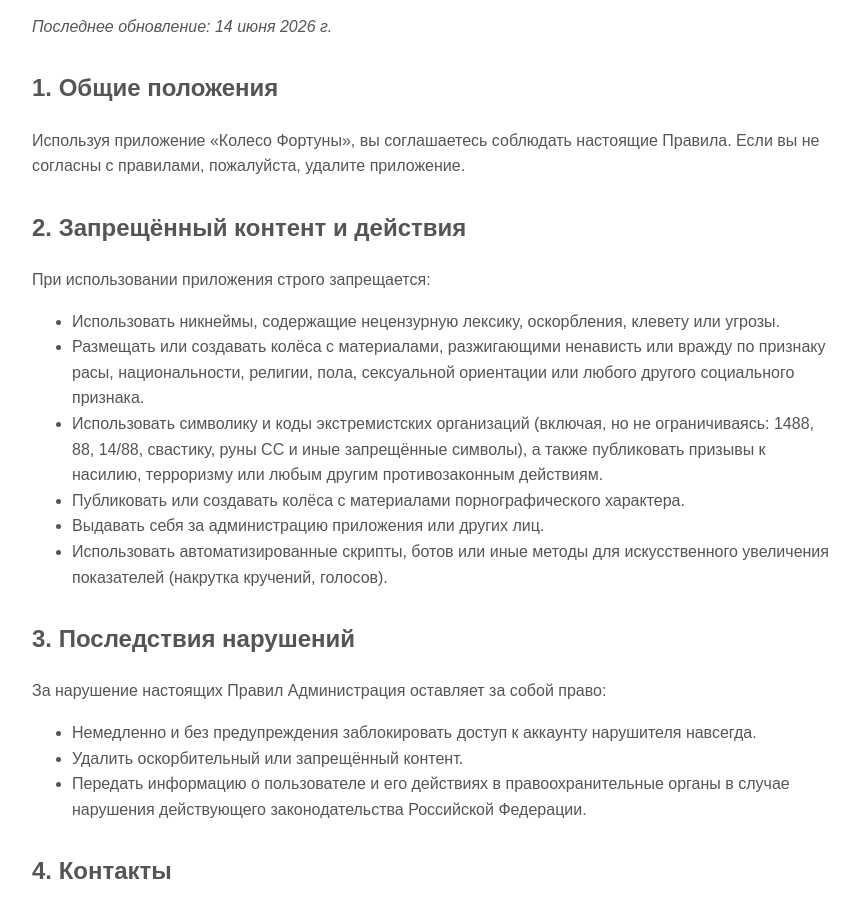
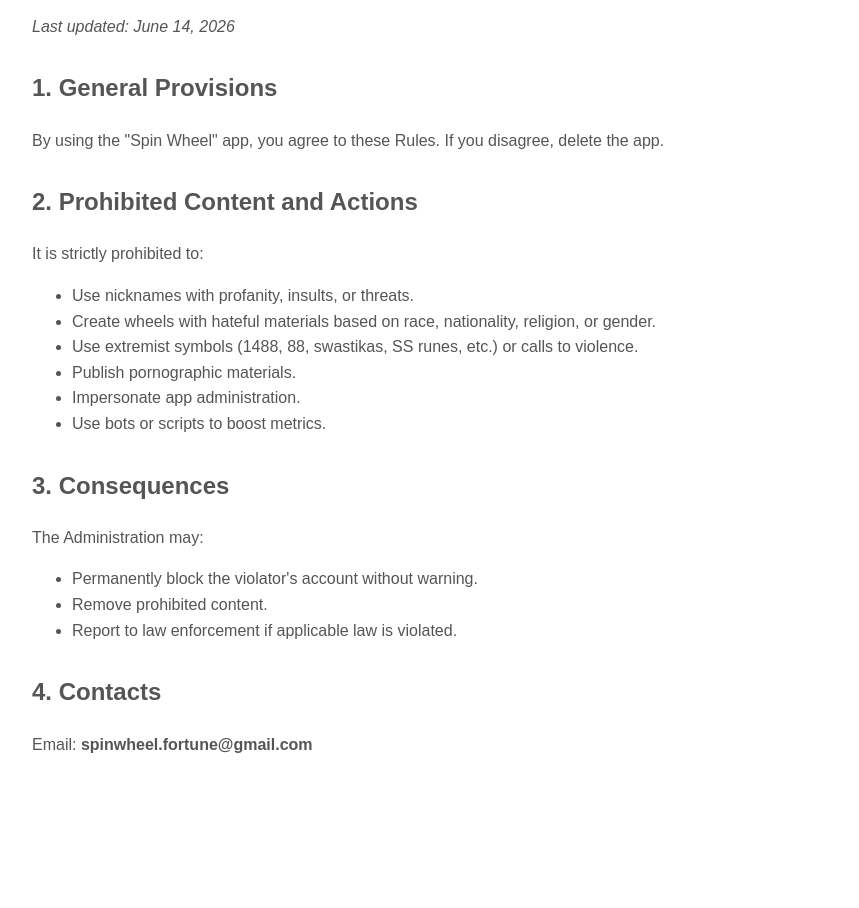
Before and after one commit to PepsiColaq/privacy-policy-wheel, a plain HTML site: page terms.html in a window 1280 px wide. Shown: the part 99-1007 px from the top of the page, without its empty margins (208-1067 px from the left). After the commit the page ends 896 px from the top, so only its background shows below. Drawn offline with Linux system fonts and the light colour scheme.

Commit message:
Update terms.html

```diff
--- a/terms.html
+++ b/terms.html
@@ -1,85 +1,80 @@
- <!DOCTYPE html>
+<!DOCTYPE html>
 <html>
 <head>
     <meta charset="UTF-8">
-    <title>Правила игры | Spin Wheel – Fortune</title>
+    <title>Правила использования | Terms of Use – Spin Wheel</title>
     <style>
         body { font-family: Arial, sans-serif; max-width: 800px; margin: 40px auto; padding: 0 20px; line-height: 1.6; }
-        h1 { color: #333; }
-        h2 { color: #555; margin-top: 30px; }
-        p, li { color: #555; }
+        h1 { color: #333; } h2 { color: #555; margin-top: 30px; } p, li { color: #555; }
     </style>
 </head>
 <body>
 
 <!-- Русская версия -->
-<div id="ru">
-    <h1>Правила игры «Колесо Фортуны»</h1>
+<div id="ru" style="display: none;">
+    <h1>Правила использования «Колесо Фортуны»</h1>
     <p><em>Последнее обновление: 14 июня 2026 г.</em></p>
 
     <h2>1. Общие положения</h2>
-    <p>Используя приложение «Колесо Фортуны», вы соглашаетесь соблюдать настоящие Правила. Если вы не согласны с правилами, пожалуйста, удалите приложение.</p>
+    <p>Используя приложение «Колесо Фортуны», вы соглашаетесь соблюдать настоящие Правила. Если вы не согласны, удалите приложение.</p>
 
     <h2>2. Запрещённый контент и действия</h2>
-    <p>При использовании приложения строго запрещается:</p>
+    <p>Строго запрещается:</p>
     <ul>
-        <li>Использовать никнеймы, содержащие нецензурную лексику, оскорбления, клевету или угрозы.</li>
-        <li>Размещать или создавать колёса с материалами, разжигающими ненависть или вражду по признаку расы, национальности, религии, пола, сексуальной ориентации или любого другого социального признака.</li>
-        <li>Использовать символику и коды экстремистских организаций (включая, но не ограничиваясь: 1488, 88, 14/88, свастику, руны СС и иные запрещённые символы), а также публиковать призывы к насилию, терроризму или любым другим противозаконным действиям.</li>
-        <li>Публиковать или создавать колёса с материалами порнографического характера.</li>
-        <li>Выдавать себя за администрацию приложения или других лиц.</li>
-        <li>Использовать автоматизированные скрипты, ботов или иные методы для искусственного увеличения показателей (накрутка кручений, голосов).</li>
+        <li>Использовать никнеймы с нецензурной лексикой, оскорблениями, угрозами.</li>
+        <li>Создавать колёса с материалами, разжигающими ненависть по признаку расы, национальности, религии, пола.</li>
+        <li>Использовать символику экстремистских организаций (1488, 88, свастика, руны СС и т.д.) и призывы к насилию.</li>
+        <li>Публиковать материалы порнографического характера.</li>
+        <li>Выдавать себя за администрацию приложения.</li>
+        <li>Использовать ботов или скрипты для накрутки показателей.</li>
     </ul>
 
     <h2>3. Последствия нарушений</h2>
-    <p>За нарушение настоящих Правил Администрация оставляет за собой право:</p>
+    <p>Администрация оставляет за собой право:</p>
     <ul>
-        <li>Немедленно и без предупреждения заблокировать доступ к аккаунту нарушителя навсегда.</li>
-        <li>Удалить оскорбительный или запрещённый контент.</li>
-        <li>Передать информацию о пользователе и его действиях в правоохранительные органы в случае нарушения действующего законодательства Российской Федерации.</li>
+        <li>Заблокировать доступ к аккаунту навсегда без предупреждения.</li>
+        <li>Удалить запрещённый контент.</li>
+        <li>Передать данные в правоохранительные органы при нарушении законодательства РФ.</li>
     </ul>
 
     <h2>4. Контакты</h2>
-    <p>По всем вопросам, связанным с настоящими Правилами, обращайтесь на почту: <strong>spinwheel.fortune@gmail.com</strong></p>
+    <p>Почта: <strong>spinwheel.fortune@gmail.com</strong></p>
 </div>
 
-<!-- Английская версия (по умолчанию) -->
+<!-- English version -->
 <div id="en" style="display: none;">
-    <h1>Terms of Service – Spin Wheel</h1>
+    <h1>Terms of Use – Spin Wheel</h1>
     <p><em>Last updated: June 14, 2026</em></p>
 
     <h2>1. General Provisions</h2>
-    <p>By using the "Spin Wheel" application, you agree to comply with these Rules. If you do not agree, please delete the application.</p>
+    <p>By using the "Spin Wheel" app, you agree to these Rules. If you disagree, delete the app.</p>
 
     <h2>2. Prohibited Content and Actions</h2>
-    <p>When using the application, it is strictly prohibited to:</p>
+    <p>It is strictly prohibited to:</p>
     <ul>
-        <li>Use nicknames containing profanity, insults, slander or threats.</li>
-        <li>Post or create wheels with materials that incite hatred or hostility based on race, nationality, religion, gender, sexual orientation or any other social characteristic.</li>
-        <li>Use symbols and codes of extremist organizations (including but not limited to: 1488, 88, 14/88, swastikas, SS runes and other prohibited symbols), as well as publish calls for violence, terrorism or any other illegal actions.</li>
-        <li>Publish or create wheels with pornographic materials.</li>
-        <li>Impersonate the application administration or other persons.</li>
-        <li>Use automated scripts, bots or other methods to artificially increase metrics (spin boosting, vote manipulation).</li>
+        <li>Use nicknames with profanity, insults, or threats.</li>
+        <li>Create wheels with hateful materials based on race, nationality, religion, or gender.</li>
+        <li>Use extremist symbols (1488, 88, swastikas, SS runes, etc.) or calls to violence.</li>
+        <li>Publish pornographic materials.</li>
+        <li>Impersonate app administration.</li>
+        <li>Use bots or scripts to boost metrics.</li>
     </ul>
 
-    <h2>3. Consequences of Violations</h2>
-    <p>For violation of these Rules, the Administration reserves the right to:</p>
+    <h2>3. Consequences</h2>
+    <p>The Administration may:</p>
     <ul>
-        <li>Immediately and without warning permanently block access to the violator's account.</li>
-        <li>Remove offensive or prohibited content.</li>
-        <li>Transfer information about the user and their actions to law enforcement agencies in case of violation of applicable law.</li>
+        <li>Permanently block the violator's account without warning.</li>
+        <li>Remove prohibited content.</li>
+        <li>Report to law enforcement if applicable law is violated.</li>
     </ul>
- <h2>4. Contacts</h2>
-    <p>For all questions related to these Rules, please contact: <strong>spinwheel.fortune@gmail.com</strong></p>
+
+    <h2>4. Contacts</h2>
+    <p>Email: <strong>spinwheel.fortune@gmail.com</strong></p>
 </div>
 
 <script>
-    var userLang = navigator.language || navigator.userLanguage;
-    if (userLang.startsWith('ru')) {
-        document.getElementById('ru').style.display = 'block';
-    } else {
-        document.getElementById('en').style.display = 'block';
-    }
+    var lang = (navigator.language || navigator.userLanguage);
+    document.getElementById(lang.startsWith('ru') ? 'ru' : 'en').style.display = 'block';
 </script>
 </body>
 </html>
```
